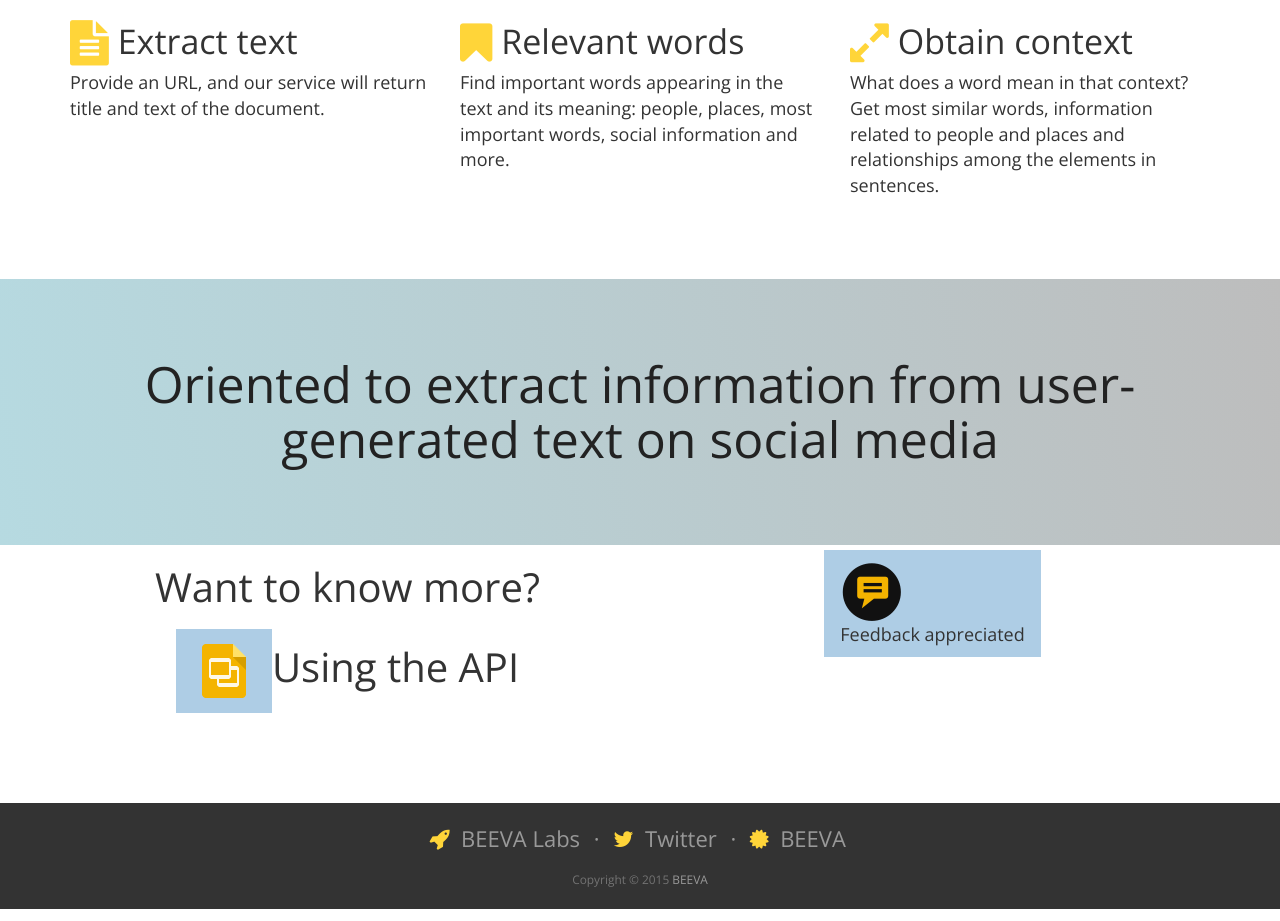
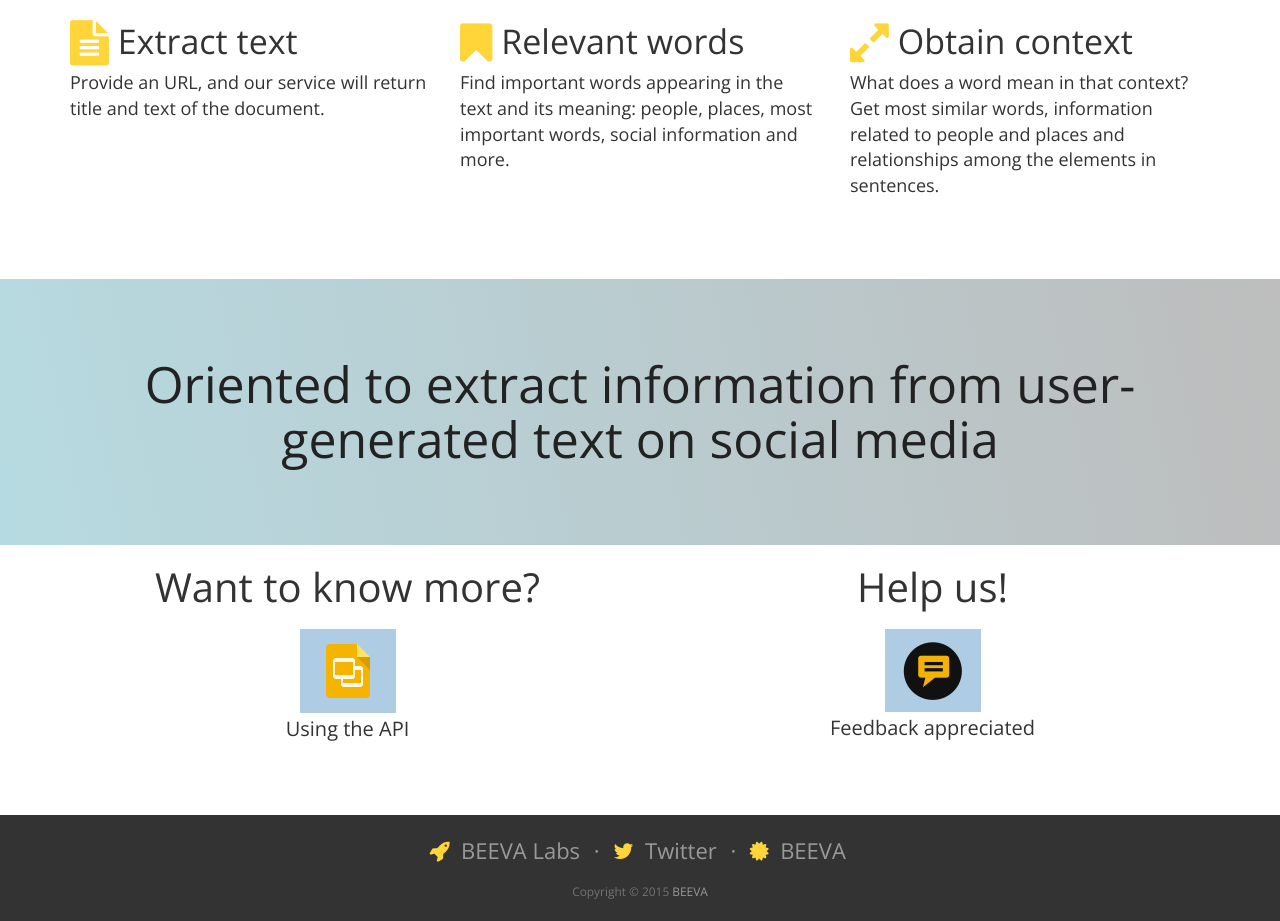
Before and after one commit to beeva-nievesabalos/nlp-landing, a website: page index.html in a window 1280 px wide. Shown: the part 573-1494 px from the top of the page. Drawn offline with nearby package versions, Linux system fonts and the light colour scheme; a web font is replaced by a local one.

Commit message:
feedback

```diff
--- a/index.html
+++ b/index.html
@@ -107,9 +107,14 @@
                 <div class='col-md-6'>
                     <!--<h1>Designed for English and Spanish texts</h1>-->
                     <h1>Want to know more?</h1>
-                    <h1><a class="btn btn-primary btn-lg" role="button" href="https://docs.google.com/presentation/d/1kFP7lLCQTUNTQXpNa4lb5T4nEY4Vq00dQsvkY8SxqXw/edit?usp=sharing"> <img class='img-responsive slideInRight' alt="slideshare" src="img/presentations-64.png"></a>Using the API</h1>
+                    <h2><a class="btn btn-primary btn-lg" role="button" href="https://docs.google.com/presentation/d/1kFP7lLCQTUNTQXpNa4lb5T4nEY4Vq00dQsvkY8SxqXw/edit?usp=sharing"> <img class='img-responsive slideInRight' alt="slideshare" src="img/presentations-64.png"></a></h2>
+                    <h2>Using the API</h2>
                 </div>
-                <div class='col-md-6'><h2><a class="btn btn-primary btn-lg" role="button" href="http://goo.gl/forms/EK33i0i4w7"><img class='img-responsive slideInRight' alt="slideshare" src="img/chat-icon.png">Feedback appreciated</a></h2></div>
+                <div class='col-md-6'>
+                <h1>Help us!</h1>
+                <h2><a class="btn btn-primary btn-lg" role="button" href="http://goo.gl/forms/EK33i0i4w7"><img class='img-responsive slideInRight' alt="slideshare" src="img/chat-icon.png"></a></h2>
+                <h2>Feedback appreciated</h2>
+                </div>
             </div>
         </div>
 
```
